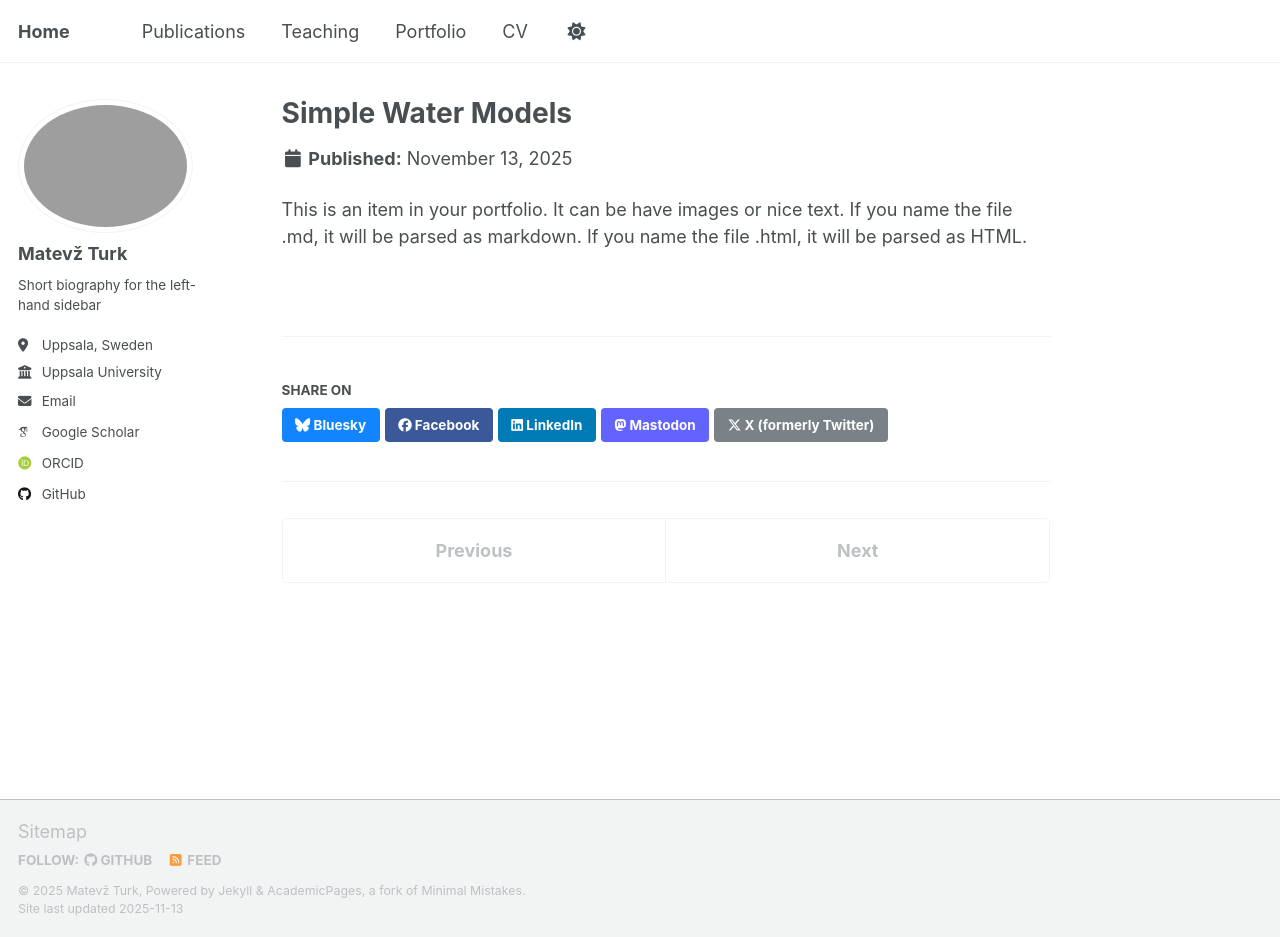
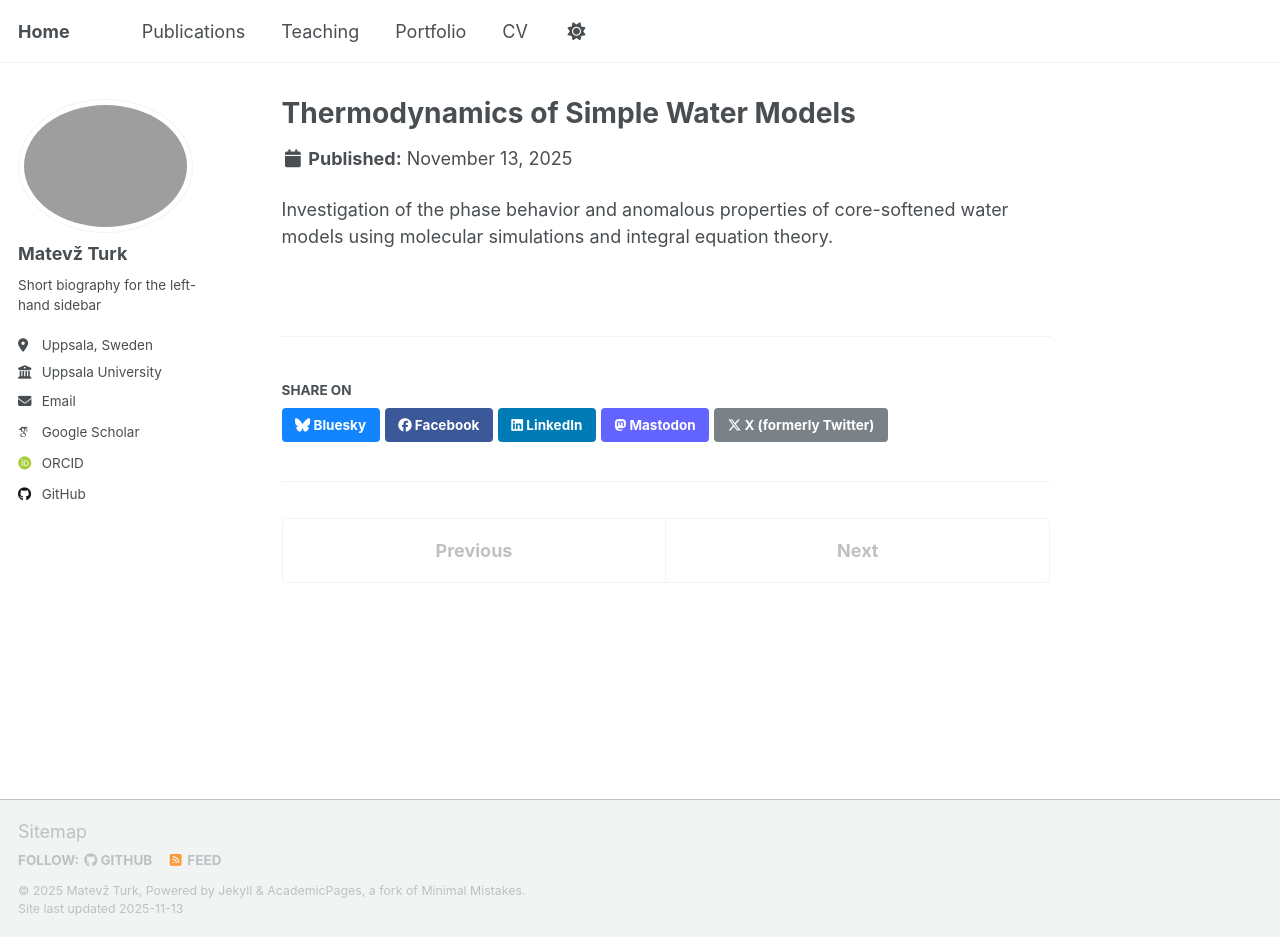
Before and after one commit to MatevzTurk/MatevzTurk.github.io, a Jekyll site: the page built from _portfolio/portfolio-1.md, in a window 1280 px wide and 937 px high. Built offline with Jekyll 4.4.1, drawn with Linux system fonts in a browser that asks for light colours; some web fonts are replaced; a script that is not in the unit is left out.

Commit message:
Update portfolio-1.md

```diff
--- a/_portfolio/portfolio-1.md
+++ b/_portfolio/portfolio-1.md
@@ -1,7 +1,7 @@
 ---
-title: "Simple Water Models"
+title: "Thermodynamics of Simple Water Models"
 excerpt: "Short description of portfolio item number 1<br/><img src='/images/Urbic.png'>"
 collection: portfolio
 ---
 
-This is an item in your portfolio. It can be have images or nice text. If you name the file .md, it will be parsed as markdown. If you name the file .html, it will be parsed as HTML.
+Investigation of the phase behavior and anomalous properties of core-softened water models using molecular simulations and integral equation theory.
```
